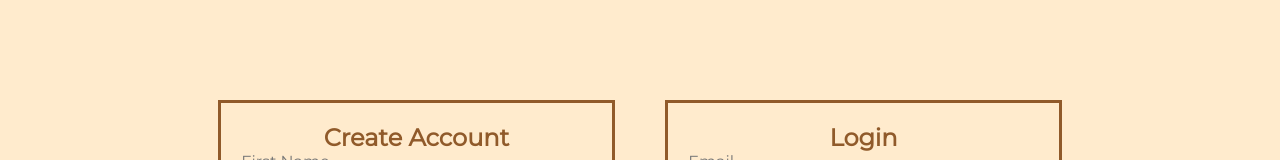
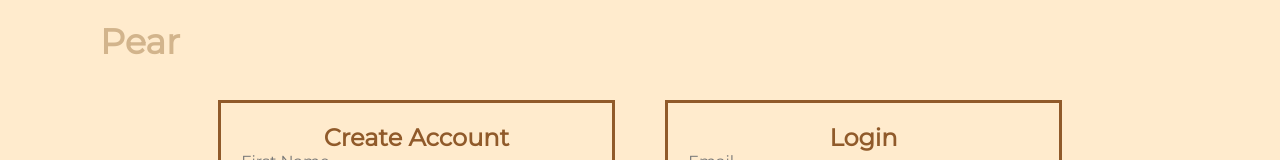
Before and after one commit to pchanho/pear-Chanho-Park, a React (Create React App) app: page /account in a window 1280 px wide. Shown: the top 160 px of the page. Built offline with nearby package versions, Linux system fonts and the light colour scheme.

Commit message:
update account

```diff
--- a/src/accountStyles.css
+++ b/src/accountStyles.css
@@ -73,9 +73,3 @@ input:focus, .account-btn:focus {
   color: white;
   font-weight: bold;
 }
-
-
-.footer {
-  bottom: 0;
-  width: 100%;
-}
--- a/src/api.js
+++ b/src/api.js
@@ -127,9 +127,5 @@ export function accountLogin(login) {
         headers: {
             "Content-Type": "application/json"
         },
-        body: JSON.stringify({
-            email,
-            password
-        })
     }).then(res => window.location.reload());
 }
--- a/src/pages/Account.js
+++ b/src/pages/Account.js
@@ -6,6 +6,10 @@ import {NavLink} from "react-router-dom";
 
 export default function Account() {
   return (
+    <div>
+      <div className="Nav-bar">
+        <h2 id="nav-logo-text">Pear</h2>
+      </div>
       <section className="forms">
         <div class="account">
           <AccountAddForm />
@@ -14,6 +18,7 @@ export default function Account() {
           <NavLink to="/join" className="admin-btn">Admin Login</NavLink>
         </div>
       </section>
+    </div>
   );
 }
 
@@ -36,7 +41,6 @@ function AccountAddForm() {
 
   function handleSubmit(event) {
     event.preventDefault();
-    this.props.history.push('/Landing');
   }
 
   return (
@@ -105,8 +109,6 @@ function Login() {
       email,
       password
     });
-
-      window.location.reload();
   }
 
   function handleLogin(event) {
```
Also changed, not shown: src/chatStyles.css (+13 -0 lines). Lines whose indentation alone changed are shown as unchanged.
